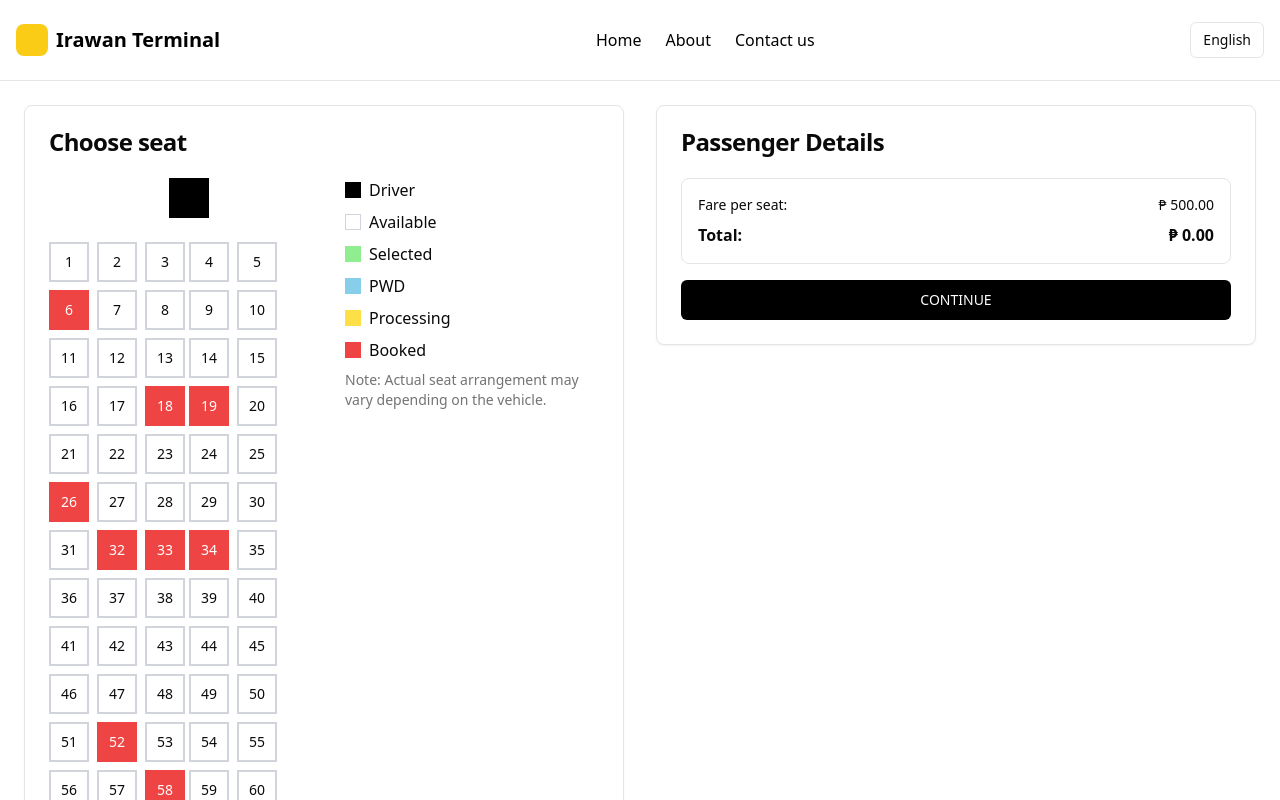
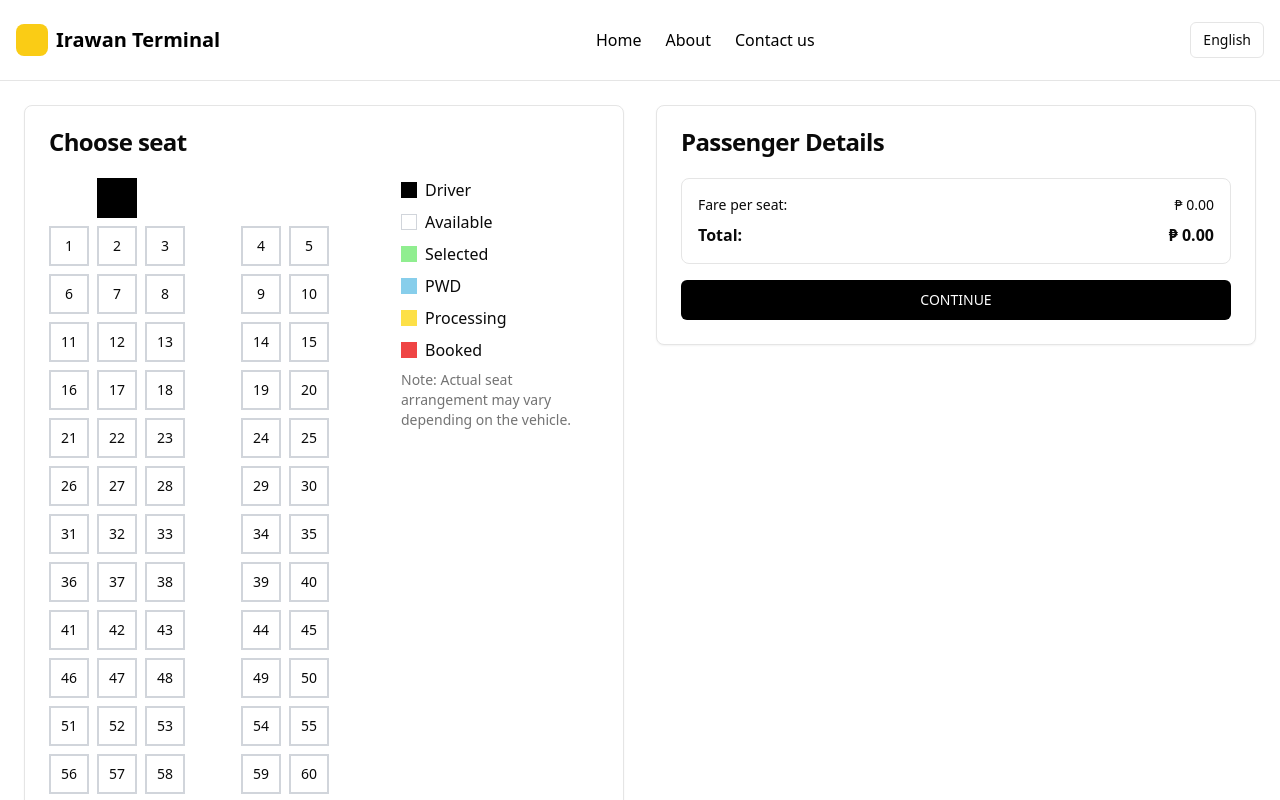
Before and after one commit to rondonbrij/ITMSv3, a Next.js app: page /seat-selection in a window 1280 px wide. Shown: the top 800 px of the page. Built offline with nearby package versions, Linux system fonts and the light colour scheme.

Commit message:
Refactor seat layout components to enhance rendering logic and improve seat arrangement

```diff
--- a/src/app/seat-selection/page.tsx
+++ b/src/app/seat-selection/page.tsx
@@ -1,57 +1,140 @@
 "use client";
 
-import { useState, useEffect } from 'react'
-import { BusLayout } from '@/components/seat-selection/bus-layout'
-import { VanLayout } from '@/components/seat-selection/van-layout'
-import { PassengerForm } from '@/components/seat-selection/passenger-form'
-import { Button } from "@/components/ui/button"
-import { Card, CardContent, CardHeader, CardTitle } from "@/components/ui/card"
-import { Seat, PassengerDetails } from "@/types/seat-types" // Add this import
+import { useState, useEffect } from "react";
+import { useSearchParams } from "next/navigation";
+import { BusLayout } from "@/components/seat-selection/bus-layout";
+import { VanLayout } from "@/components/seat-selection/van-layout";
+import { PassengerForm } from "@/components/seat-selection/passenger-form";
+import { Button } from "@/components/ui/button";
+import { Card, CardContent, CardHeader, CardTitle } from "@/components/ui/card";
+import { Seat, PassengerDetails } from "@/types/seat-types";
+import { mockAPI } from "@/lib/mock-api";
+import { getBookings } from "@/lib/mock-api"; // Add this import
 
 export default function SeatSelectionPage() {
-  const [vehicleType, setVehicleType] = useState<'BUS' | 'VAN'>('BUS')
-  const [seats, setSeats] = useState<Seat[]>([])
-  const [selectedSeats, setSelectedSeats] = useState<Seat[]>([])
-  const [passengers, setPassengers] = useState<PassengerDetails[]>([])
+  const searchParams = useSearchParams();
+  const tripId = searchParams.get("tripId");
+  const destination = searchParams.get("destination") || "";
+
+  const [vehicleType, setVehicleType] = useState<"BUS" | "VAN">("BUS");
+  const [seats, setSeats] = useState<Seat[]>([]);
+  const [selectedSeats, setSelectedSeats] = useState<Seat[]>([]);
+  const [passengers, setPassengers] = useState<PassengerDetails[]>([]);
+  const [farePerSeat, setFarePerSeat] = useState<number>(0);
+  const [bookedSeats, setBookedSeats] = useState<number[]>([]); // New state to hold booked seat numbers
 
   useEffect(() => {
-    // Simulating fetching seat data
-    const totalSeats = vehicleType === 'BUS' ? 66 : 15
-    const newSeats = Array.from({ length: totalSeats }, (_, i) => ({
-      id: `seat-${i + 1}`,
-      number: i + 1,
-      status: Math.random() > 0.8 ? 'booked' : 'available',
-    }))
-    setSeats(newSeats)
-  }, [vehicleType])
+    const fetchTripDetails = async () => {
+      if (tripId) {
+        try {
+          const response = await mockAPI.getTrip(Number(tripId));
+          const trip = response.data;
+          setVehicleType(trip.vehicle.vehicle_type as "BUS" | "VAN");
+
+          // Calculate fare based on destination/checkpoint
+          if (destination) {
+            const checkpoint = trip.route.checkpoints.find(
+              (cp) => cp.name.toLowerCase() === destination.toLowerCase()
+            );
+            if (checkpoint) {
+              const checkpointPrice = trip.checkpointPrices.find(
+                (cp) => cp.checkpointId === checkpoint.id
+              );
+              if (checkpointPrice) {
+                setFarePerSeat(checkpointPrice.price);
+                return;
+              }
+            }
+          }
+          // If no specific destination or checkpoint price found, use full trip price
+          setFarePerSeat(trip.price);
+        } catch (error) {
+          console.error("Failed to fetch trip details:", error);
+        }
+      }
+    };
+    fetchTripDetails();
+  }, [tripId, destination]);
+
+  useEffect(() => {
+    const fetchBookedSeats = async () => {
+      if (tripId) {
+        try {
+          const response = await mockAPI.getBookings();
+          const allBookings = response.data;
+          const tripBookings = allBookings.filter(
+            (booking) => booking.trip.id === Number(tripId)
+          );
+          const seats = tripBookings.flatMap((booking) =>
+            booking.passenger_info.map((info) => info.seatNumber)
+          );
+          setBookedSeats(seats);
+        } catch (error) {
+          console.error("Failed to fetch bookings:", error);
+        }
+      }
+    };
+    fetchBookedSeats();
+  }, [tripId]);
+
+  useEffect(() => {
+    // Fetch booked seats and initialize seat statuses
+    const initializeSeats = () => {
+      const totalSeats = vehicleType === "BUS" ? 66 : 15;
+      const newSeats = Array.from({ length: totalSeats }, (_, i) => ({
+        id: `seat-${i + 1}`,
+        number: i + 1,
+        status: bookedSeats.includes(i + 1) ? "booked" : "available",
+      }));
+      setSeats(newSeats);
+    };
+    initializeSeats();
+  }, [vehicleType, bookedSeats]);
 
   const handleSeatClick = (clickedSeat: Seat) => {
-    if (clickedSeat.status === 'booked') return
+    if (clickedSeat.status === "booked") return;
 
-    const updatedSeats = seats.map(seat =>
-      seat.id === clickedSeat.id
-        ? { ...seat, status: seat.status === 'selected' ? 'available' : 'selected' }
-        : seat
-    )
-    setSeats(updatedSeats)
-    setSelectedSeats(updatedSeats.filter(seat => seat.status === 'selected'))
-  }
+    let updatedSeats: Seat[] = [];
+    let updatedSelectedSeats: Seat[] = [];
+
+    if (clickedSeat.status === "selected") {
+      // Deselect the seat
+      updatedSeats = seats.map((seat) =>
+        seat.id === clickedSeat.id ? { ...seat, status: "available" } : seat
+      );
+      updatedSelectedSeats = selectedSeats.filter(
+        (seat) => seat.id !== clickedSeat.id
+      );
+    } else {
+      // Select the seat
+      updatedSeats = seats.map((seat) =>
+        seat.id === clickedSeat.id ? { ...seat, status: "selected" } : seat
+      );
+      updatedSelectedSeats = [
+        ...selectedSeats,
+        { ...clickedSeat, status: "selected" },
+      ];
+    }
+
+    setSeats(updatedSeats);
+    setSelectedSeats(updatedSelectedSeats);
+  };
 
   const handlePassengerSubmit = (data: PassengerDetails) => {
-    setPassengers(prev => [
-      ...prev.filter(p => p.seatNumber !== data.seatNumber),
-      data
-    ])
-  }
+    setPassengers((prev) => [
+      ...prev.filter((p) => p.seatNumber !== data.seatNumber),
+      data,
+    ]);
+  };
 
   const handleContinue = () => {
     if (selectedSeats.length !== passengers.length) {
-      alert('Please fill in details for all selected seats.')
-      return
+      alert("Please fill in details for all selected seats.");
+      return;
     }
     // Here you would typically proceed to the next step (e.g., payment)
-    console.log('Proceeding with booking:', { selectedSeats, passengers })
-  }
+    console.log("Proceeding with booking:", { selectedSeats, passengers });
+  };
 
   return (
     <div className="container mx-auto p-6 grid md:grid-cols-2 gap-8">
@@ -60,7 +143,7 @@ export default function SeatSelectionPage() {
           <CardTitle>Choose seat</CardTitle>
         </CardHeader>
         <CardContent>
-          {vehicleType === 'BUS' ? (
+          {vehicleType === "BUS" ? (
             <BusLayout seats={seats} onSeatClick={handleSeatClick} />
           ) : (
             <VanLayout seats={seats} onSeatClick={handleSeatClick} />
@@ -74,9 +157,10 @@ export default function SeatSelectionPage() {
             <CardTitle>Passenger Details</CardTitle>
           </CardHeader>
           <CardContent className="space-y-4">
-            {selectedSeats.map(seat => (
+            {selectedSeats.map((seat, index) => (
               <PassengerForm
                 key={seat.id}
+                passengerNumber={index + 1} // Assign based on selection order
                 seatNumber={seat.number}
                 onSubmit={handlePassengerSubmit}
               />
@@ -84,11 +168,11 @@ export default function SeatSelectionPage() {
             <div className="border rounded-lg p-4 space-y-2">
               <div className="flex justify-between text-sm">
                 <span>Fare per seat:</span>
-                <span>₱ 500.00</span>
+                <span>₱ {farePerSeat.toFixed(2)}</span>
               </div>
               <div className="flex justify-between font-bold">
                 <span>Total:</span>
-                <span>₱ {(selectedSeats.length * 500).toFixed(2)}</span>
+                <span>₱ {(selectedSeats.length * farePerSeat).toFixed(2)}</span>
               </div>
             </div>
             <Button
@@ -101,5 +185,5 @@ export default function SeatSelectionPage() {
         </Card>
       </div>
     </div>
-  )
+  );
 }
--- a/src/components/seat-selection/bus-layout.tsx
+++ b/src/components/seat-selection/bus-layout.tsx
@@ -1,32 +1,60 @@
-import { Seat } from './seat'
+"use client";
+
+import { Seat as SeatType } from "@/types/seat-types";
+import { Seat } from "./seat";
 
 interface BusLayoutProps {
-  seats: Seat[]
-  onSeatClick: (seat: Seat) => void
+  seats: SeatType[];
+  onSeatClick: (seat: SeatType) => void;
 }
 
 export function BusLayout({ seats, onSeatClick }: BusLayoutProps) {
-  // Helper function to render a row with specific seat numbers
-  const renderRow = (seatNumbers: number[]) => {
+  // Helper function to render a row with specific seat numbers and a gap
+  const renderRow = (leftSeatNumbers: number[], rightSeatNumbers: number[]) => {
     return (
       <div className="flex gap-2">
-        {seatNumbers.map((num) => {
-          const seat = seats.find(s => s.number === num) || {
-            id: `seat-${num}`,
-            number: num,
-            status: 'available'
-          }
-          return <Seat key={seat.id} seat={seat} onClick={() => onSeatClick(seat)} />
-        })}
+        <div className="flex gap-2">
+          {leftSeatNumbers.map((num) => {
+            const seat = seats.find((s) => s.number === num) || {
+              id: `seat-${num}`,
+              number: num,
+              status: "available",
+            };
+            return (
+              <Seat
+                key={seat.id}
+                seat={seat}
+                onClick={() => onSeatClick(seat)}
+              />
+            );
+          })}
+        </div>
+        <div className="w-10" /> {/* Gap */}
+        <div className="flex gap-2">
+          {rightSeatNumbers.map((num) => {
+            const seat = seats.find((s) => s.number === num) || {
+              id: `seat-${num}`,
+              number: num,
+              status: "available",
+            };
+            return (
+              <Seat
+                key={seat.id}
+                seat={seat}
+                onClick={() => onSeatClick(seat)}
+              />
+            );
+          })}
+        </div>
       </div>
-    )
-  }
+    );
+  };
 
   return (
     <div className="flex">
-      <div className="flex-1 space-y-4">
+      <div className="flex-1 space-y-2">
         {/* Driver's seat */}
-        <div className="flex justify-center mb-6">
+        <div className="flex justify-start ml-12 mb-2">
           <Seat
             seat={{ id: "driver", number: 0, status: "driver" }}
             onClick={() => {}}
@@ -34,44 +62,19 @@ export function BusLayout({ seats, onSeatClick }: BusLayoutProps) {
         </div>
 
         {/* Main seating area */}
-        <div className="grid grid-cols-2 gap-x- gap-y-2">
-          {/* Left column - 3 seats */}
-          <div className="space-y-2">
-            {renderRow([1, 2, 3])}
-            {renderRow([6, 7, 8])}
-            {renderRow([11, 12, 13])}
-            {renderRow([16, 17, 18])}
-            {renderRow([21, 22, 23])}
-            {renderRow([26, 27, 28])}
-            {renderRow([31, 32, 33])}
-            {renderRow([36, 37, 38])}
-            {renderRow([41, 42, 43])}
-            {renderRow([46, 47, 48])}
-            {renderRow([51, 52, 53])}
-            {renderRow([56, 57, 58])}
-          </div>
-
-          {/* Right column - 2 seats */}
-          <div className="space-y-2">
-            {renderRow([4, 5])}
-            {renderRow([9, 10])}
-            {renderRow([14, 15])}
-            {renderRow([19, 20])}
-            {renderRow([24, 25])}
-            {renderRow([29, 30])}
-            {renderRow([34, 35])}
-            {renderRow([39, 40])}
-            {renderRow([44, 45])}
-            {renderRow([49, 50])}
-            {renderRow([54, 55])}
-            {renderRow([59, 60])}
-          </div>
-        </div>
-
-        {/* Bottom row - 5 seats */}
-        <div className="flex justify-center mt-2">
-          {renderRow([61, 62, 63, 64, 65, 66])}
-        </div>
+        {renderRow([1, 2, 3], [4, 5])}
+        {renderRow([6, 7, 8], [9, 10])}
+        {renderRow([11, 12, 13], [14, 15])}
+        {renderRow([16, 17, 18], [19, 20])}
+        {renderRow([21, 22, 23], [24, 25])}
+        {renderRow([26, 27, 28], [29, 30])}
+        {renderRow([31, 32, 33], [34, 35])}
+        {renderRow([36, 37, 38], [39, 40])}
+        {renderRow([41, 42, 43], [44, 45])}
+        {renderRow([46, 47, 48], [49, 50])}
+        {renderRow([51, 52, 53], [54, 55])}
+        {renderRow([56, 57, 58], [59, 60])}
+        {renderRow([61, 62, 63, 64, 65, 66], [])}
       </div>
 
       {/* Legend section */}
@@ -105,5 +108,5 @@ export function BusLayout({ seats, onSeatClick }: BusLayoutProps) {
         </p>
       </div>
     </div>
-  )
+  );
 }
--- a/src/components/seat-selection/van-layout.tsx
+++ b/src/components/seat-selection/van-layout.tsx
@@ -9,30 +9,90 @@ interface VanLayoutProps {
 }
 
 export function VanLayout({ seats, onSeatClick }: VanLayoutProps) {
-  const renderSeatRow = (start: number, end: number) => {
+  // Helper function to render a row with specific seat numbers
+  const renderRow = (seatNumbers: number[]) => {
     return (
-      <div className="flex justify-center gap-2">
-        {seats.slice(start, end).map((seat) => (
-          <Seat key={seat.id} seat={seat} onClick={onSeatClick} size="sm" />
-        ))}
+      <div className="flex justify-start gap-2">
+        {seatNumbers.map((num) => {
+          const seat = seats.find((s) => s.number === num) || {
+            id: `seat-${num}`,
+            number: num,
+            status: "available",
+          };
+          return (
+            <Seat
+              key={seat.id}
+              seat={seat}
+              onClick={() => onSeatClick(seat)}
+              size="md"
+            />
+          );
+        })}
       </div>
     );
   };
 
+  const renderDriverSeat = () => (
+    <Seat
+      seat={{ id: "driver", number: 0, status: "driver" }}
+      onClick={() => {}}
+      size="md"
+    />
+  );
+
   return (
-    <div className="space-y-2">
-      <div className="flex justify-center">
-        <Seat
-          seat={{ id: "driver", number: 0, status: "driver" }}
-          onClick={() => {}}
-          size="sm"
-        />
+    <div className="flex">
+      <div className="flex-1 space-y-2">
+        {/* Main seating area with Driver seat before seat 1 */}
+        <div className="flex justify-start gap-2">
+          {renderDriverSeat()} {/* Driver seat placed before seat 1 */}
+          {seats
+            .filter((seat) => seat.number === 1 || seat.number === 2)
+            .map((seat) => (
+              <Seat
+                key={seat.id}
+                seat={seat}
+                onClick={() => onSeatClick(seat)}
+                size="md"
+              />
+            ))}
+        </div>
+        {renderRow([3, 4, 5])}
+        {renderRow([6, 7, 8])}
+        {renderRow([9, 10, 11])}
+        {renderRow([12, 13, 14, 15])}
       </div>
-      {renderSeatRow(0, 3)}
-      {renderSeatRow(3, 5)}
-      {renderSeatRow(5, 8)}
-      {renderSeatRow(8, 11)}
-      {renderSeatRow(11, 14)}
+
+      {/* Legend section */}
+      <div className="ml-4 space-y-2">
+        <div className="flex items-center gap-2">
+          <div className="w-4 h-4 bg-black" />
+          <span>Driver</span>
+        </div>
+        <div className="flex items-center gap-2">
+          <div className="w-4 h-4 bg-white border border-gray-300" />
+          <span>Available</span>
+        </div>
+        <div className="flex items-center gap-2">
+          <div className="w-4 h-4 bg-[#90EE90]" />
+          <span>Selected</span>
+        </div>
+        <div className="flex items-center gap-2">
+          <div className="w-4 h-4 bg-[#87CEEB]" />
+          <span>PWD</span>
+        </div>
+        <div className="flex items-center gap-2">
+          <div className="w-4 h-4 bg-yellow-300" />
+          <span>Processing</span>
+        </div>
+        <div className="flex items-center gap-2">
+          <div className="w-4 h-4 bg-red-500" />
+          <span>Booked</span>
+        </div>
+        <p className="text-sm text-muted-foreground">
+          Note: Actual seat arrangement may vary depending on the vehicle.
+        </p>
+      </div>
     </div>
   );
 }
```
Also changed, not shown: src/app/trip-selection/page.tsx (+54 -31 lines), src/components/seat-selection/passenger-form.tsx (+53 -24 lines).
